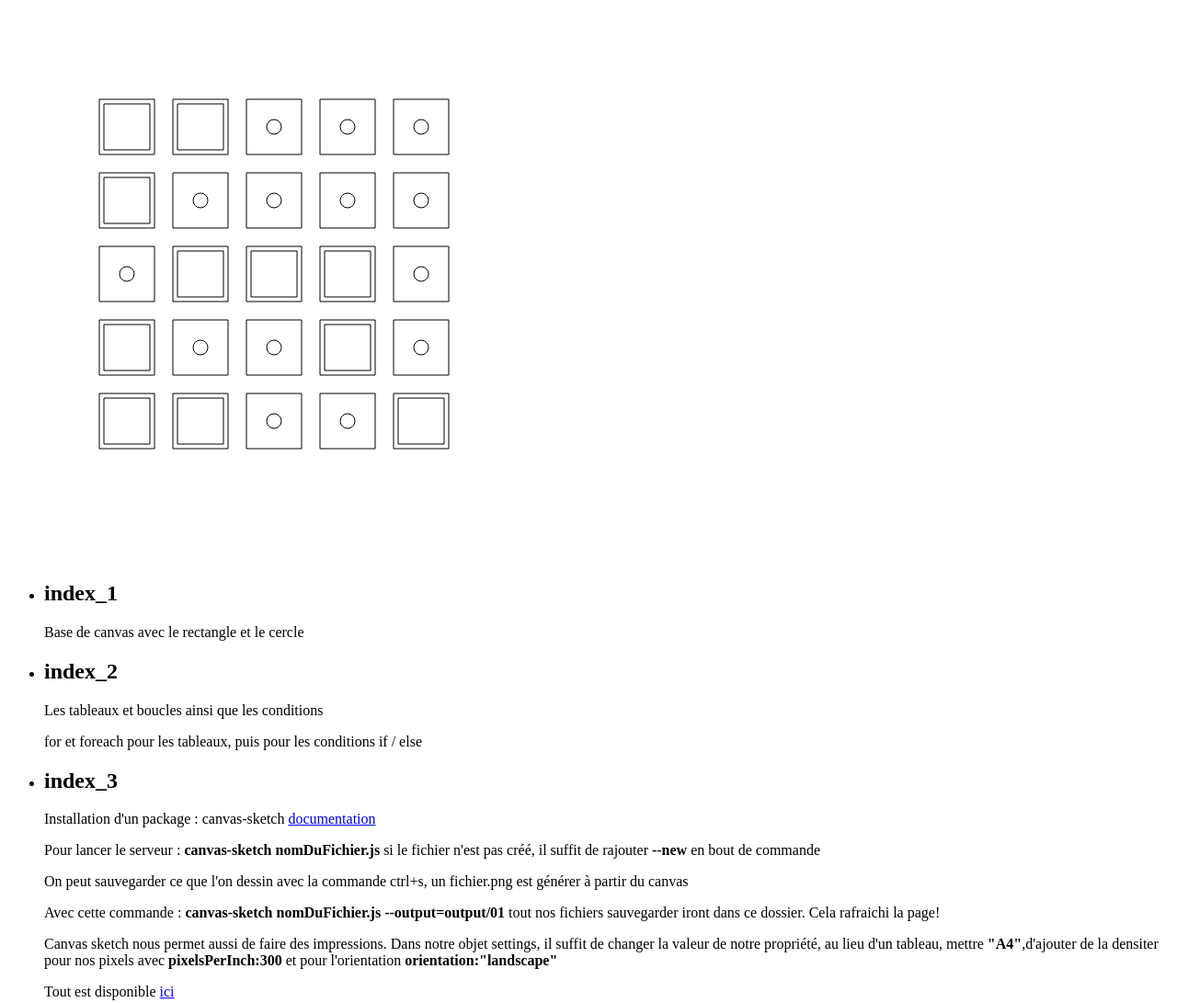
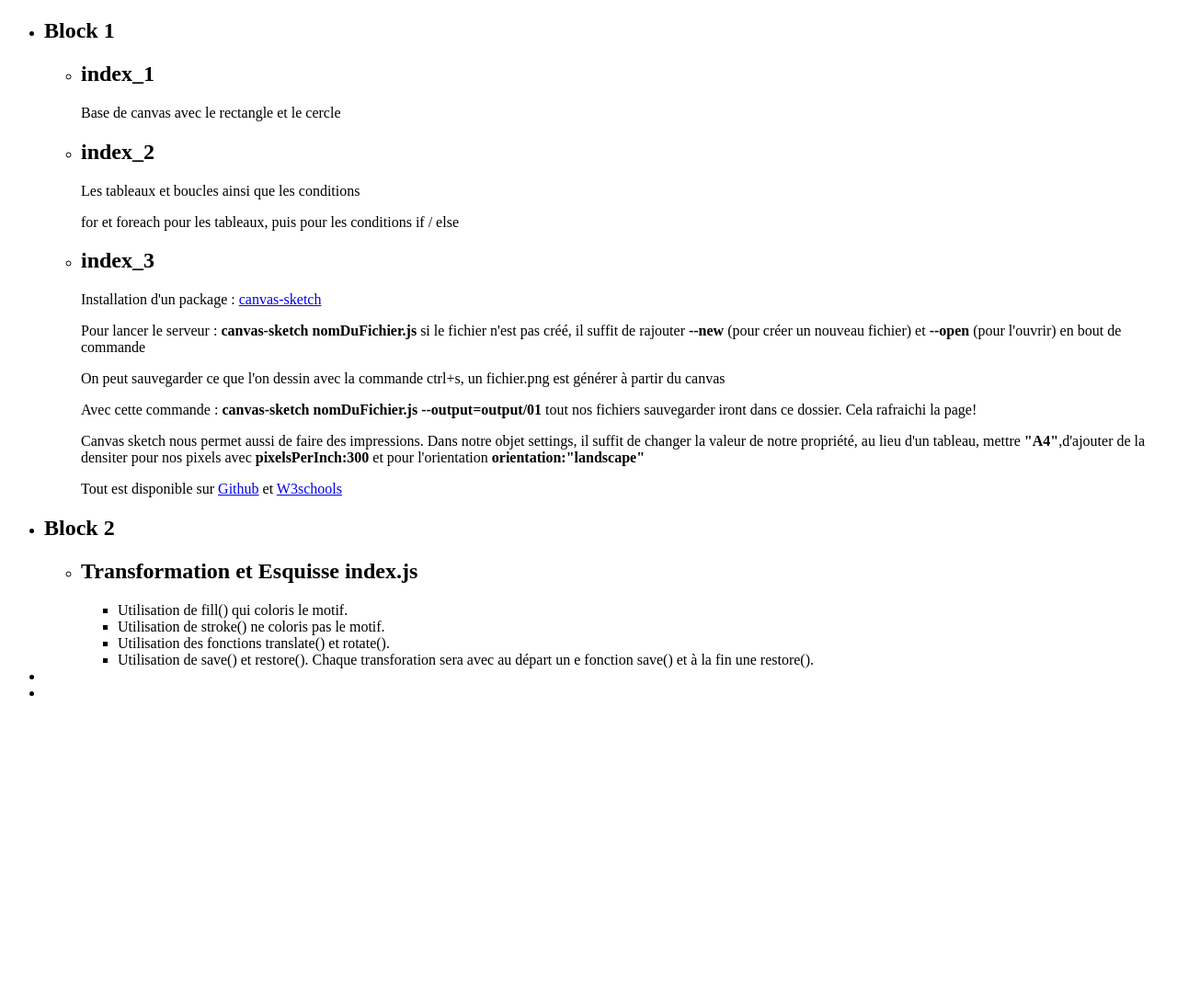
Before and after one commit to Yan-Coquoz/Bouts_de_code, a website: page Canvas/index.html in a window 1280 px wide. Shown: the top 1091 px of the page at 92% size. After the commit the page ends 800 px from the top, so only its background shows below. Drawn offline with Linux system fonts and the light colour scheme; files whose address does not match are found by name.

Commit message:
Block 1 1er ficher translate et rotate

```diff
--- a/Canvas/index-exo.js
+++ b/Canvas/block_1/index-exo.js
@@ -14,11 +14,13 @@ const settings = {
 const sketch = () => {
   return ({ context, width, height }) => {
     // createLinearGradient(x,y,x1,y1) selon les dimensions de settings
-    const gradient = context.createLinearGradient(1080, 1080, 100, 100);
-    gradient.addColorStop(0, "blue");
+    const gradient = context.createLinearGradient(1080, 1080, 400, 400);
+    gradient.addColorStop(0, "red");
     gradient.addColorStop(1, "#4287f5");
     context.fillStyle = gradient;
     context.fillRect(0, 0, width, height);
+
+    context.lineWidth = width * 0.01;
 
     const longCarre = width * 0.1; // = 10% de la width
     const hautCarre = height * 0.1;
--- a/Canvas/index.html
+++ b/Canvas/index.html
@@ -9,9 +9,13 @@
 </head>
 
 <body>
-    <!-- Zone de travail de notre canvas -->
-    <canvas width="600" height="600"></canvas>
+    <!-- Zone de travail de notre canvas de base-->
+    <!-- <canvas width="600" height="600"></canvas> -->
     <ul>
+        <li>
+            <h2>Block 1</h2>
+            <ul>
+
                 <li>
                     <h2> index_1</h2>
                     <p>Base de canvas avec le rectangle et le cercle</p>
@@ -24,33 +28,67 @@
                 <li>
                     <h2>index_3</h2>
                     <article>
-                <p>Installation d'un package : canvas-sketch
-                    <a
-                        href="https://github.com/mattdesl/canvas-sketch/blob/24f6bb2bbdfdfd72a698a0b8a0962ad843fb7688/docs/cli.md">documentation</a>
+                        <p>Installation d'un package :
+                            <a href="https://github.com/mattdesl/canvas-sketch/blob/24f6bb2bbdfdfd72a698a0b8a0962ad843fb7688/docs/cli.md"
+                                alt="site de github" hreflang="EN" rel="noopener" behavior
+                                target="_blank">canvas-sketch</a>
                         </p>
-                <p>Pour lancer le serveur : <strong>canvas-sketch nomDuFichier.js</strong> si le fichier n'est pas créé,
+                        <p>Pour lancer le serveur : <strong>canvas-sketch nomDuFichier.js</strong> si le fichier n'est
+                            pas
+                            créé,
                             il suffit
                             de
-                    rajouter <strong>--new</strong> en bout de commande
+                            rajouter <strong>--new</strong> (pour créer un nouveau fichier) et <strong>--open</strong>
+                            (pour l'ouvrir) en bout de commande
                         </p>
-                <p>On peut sauvegarder ce que l'on dessin avec la commande ctrl+s, un fichier.png est générer à partir
+                        <p>On peut sauvegarder ce que l'on dessin avec la commande ctrl+s, un fichier.png est générer à
+                            partir
                             du
                             canvas</p>
-                <p>Avec cette commande : <strong>canvas-sketch nomDuFichier.js --output=output/01</strong> tout nos
+                        <p>Avec cette commande : <strong>canvas-sketch nomDuFichier.js --output=output/01</strong> tout
+                            nos
                             fichiers
                             sauvegarder iront dans ce dossier. Cela rafraichi la page!</p>
-                <p>Canvas sketch nous permet aussi de faire des impressions. Dans notre objet settings, il suffit de
-                    changer la valeur de notre propriété, au lieu d'un tableau, mettre <strong>"A4"</strong>,d'ajouter
+                        <p>Canvas sketch nous permet aussi de faire des impressions. Dans notre objet settings, il
+                            suffit de
+                            changer la valeur de notre propriété, au lieu d'un tableau, mettre
+                            <strong>"A4"</strong>,d'ajouter
                             de la
                             densiter pour nos pixels avec <strong>pixelsPerInch:300</strong>
-                    et pour l'orientation <strong>orientation:"landscape"</strong></p>
-                <p>Tout est disponible <a
-                        href="https://github.com/mattdesl/canvas-sketch/blob/24f6bb2bbdfdfd72a698a0b8a0962ad843fb7688/docs/api.md#settings">ici</a>
+                            et pour l'orientation <strong>orientation:"landscape"</strong>
+                        </p>
+                        <p>Tout est disponible sur <a
+                                href="https://github.com/mattdesl/canvas-sketch/blob/24f6bb2bbdfdfd72a698a0b8a0962ad843fb7688/docs/api.md#settings"
+                                alt="site de github" hreflang="EN" rel="noopener" behavior target="_blank">Github</a>
+                            et
+                            <a href="https://www.w3schools.com/tags/ref_canvas.asp" alt="site de W3schools"
+                                hreflang="EN" rel="noopener" behavior target="_blank"> W3schools</a>
                         </p>
                     </article>
 
                 </li>
-        <li></li>
+            </ul>
+        </li>
+
+
+
+        <li>
+            <h2>Block 2</h2>
+            <ul>
+                <li>
+                    <h2>Transformation et Esquisse index.js</h2>
+                    <ul>
+                        <li>Utilisation de fill() qui coloris le motif.</li>
+                        <li>Utilisation de stroke() ne coloris pas le motif.</li>
+                        <li>Utilisation des fonctions translate() et rotate().</li>
+                        <li>Utilisation de save() et restore(). Chaque transforation sera avec au départ un e fonction
+                            save()
+                            et à la fin une restore().</li>
+                    </ul>
+
+                </li>
+            </ul>
+        </li>
         <li></li>
         <li></li>
     </ul>
```
Also changed, not shown: Canvas/block_2/index.js (added, +50 -0 lines), package.json (added, +23 -0 lines), Canvas/block_1/index_1.js (renamed from Canvas/index_1.js), Canvas/block_1/index_2.js (renamed from Canvas/index_2.js), Canvas/block_1/index_3.js (renamed from Canvas/index_3.js), 1 other file. Lines whose indentation alone changed are shown as unchanged.
